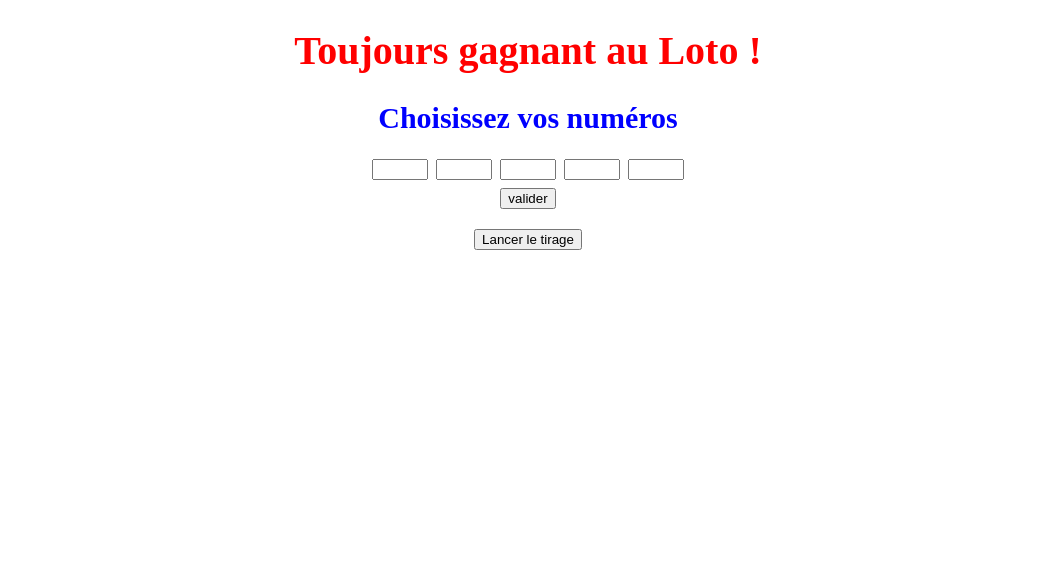
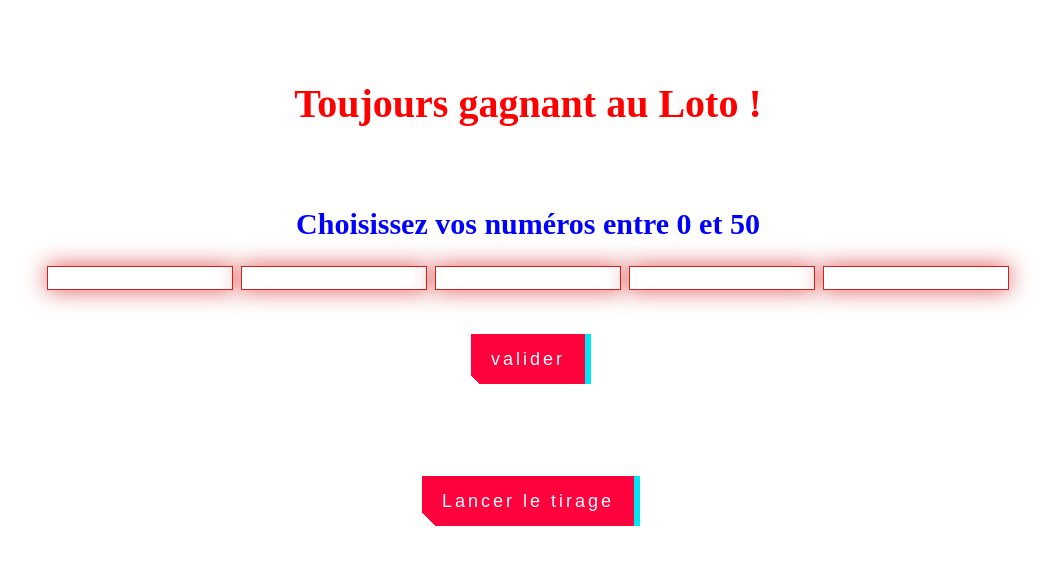
Before and after one commit to dodofr/Loto, a plain HTML site: page index.html in a window 1280 px wide. Shown: the whole page, without its empty margins (112-1167 px from the left). Drawn offline with Linux system fonts and the light colour scheme; no server answers.

Commit message:
amelioration graphique

```diff
--- a/index.html
+++ b/index.html
@@ -8,9 +8,10 @@
     <title>Document</title>
   </head>
   <body>
+
     <h1>Toujours gagnant au Loto !</h1>
 
-    <h2>Choisissez vos numéros</h2>
+    <h2>Choisissez vos numéros entre 0 et 50</h2>
     <div class="grid">
       <form>
         <input type="number" id="number1" min="0" max="50" required />
@@ -25,9 +26,12 @@
     <div>
       <button id="lancerResult">Lancer le tirage</button>
     </div>
+    <div id="flex">
     <h3 id="numberRandom"></h3>
     <h3 id="message"></h3>
     <h3 id="talk"></h3>
+  </div>
     <script src="boucle.js"></script>
+
   </body>
 </html>
--- a/loto.css
+++ b/loto.css
@@ -2,18 +2,28 @@ h1 {
     font-size: 40px;
     color: red;
     text-align: center;
+    margin: 2em;
 }
 
 h2{
     font-size: 30px;
     color: blue;
     text-align: center;
+
 }
 .grid{
     display: flex;
     align-items: center;
     flex-direction: column;
     justify-content: center;
+}
+
+.flex{
+    display: flex
+}
+#numberValid{
+    text-align: center;
+    color: blue;
 }
 form{
 
@@ -32,14 +42,18 @@ p{
 h3 {
     font-size: 35px;
     color: crimson;
+    margin: auto 2em;
 }
+
 div{
     display: flex;
     justify-content: center;
     align-items: center;
 }
-
-/* button,
+button{
+    margin:2em
+}
+button,
 button::after {
  padding: 16px 20px;
  font-size: 18px;
@@ -60,7 +74,7 @@ button::after {
  --slice-3: inset(10% -6px 85% 0);
  --slice-4: inset(40% -6px 43% 0);
  --slice-5: inset(80% -6px 5% 0);
- content: "HOVER ME";
+ content: "winwin";
  display: block;
  position: absolute;
  top: 0;
@@ -132,4 +146,21 @@ button:hover::after {
   clip-path: var(--slice-1);
   transform: translate(0);
  }
-} */
+}
+input {
+    padding: 2px;
+    font-size: 16px;
+    border-width: 1px;
+    border-color: #cb2222;
+    background-color: #ffffff;
+    color: #000000;
+    border-style: solid;
+    border-radius: 0px;
+    box-shadow: 0px 0px 23px rgba(210,27,27,.75);
+    text-shadow: 0px 0px 5px rgba(66,66,66,.75);
+    color : blue
+
+}
+input:focus {
+    outline:none;
+}
```
